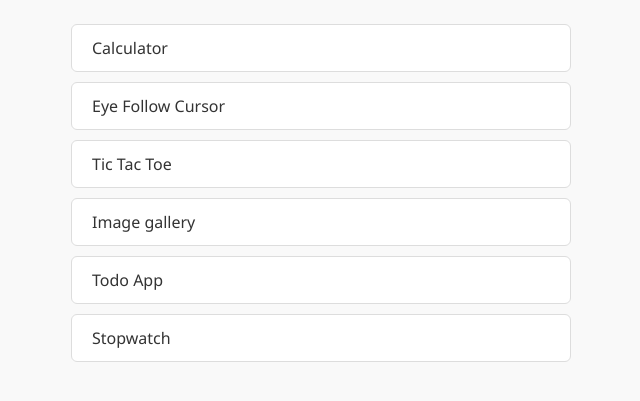
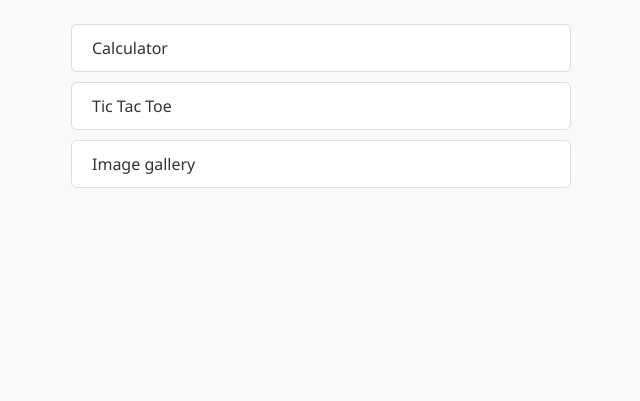
Before and after one commit to adarshbyte/js-machine-coding, a plain HTML site: page index.html in a window 1280 px wide. Shown: the part 123-524 px from the top of the page, without its empty margins (319-959 px from the left). Drawn offline with Linux system fonts and the light colour scheme.

Commit message:
removed stuff

```diff
--- a/index.html
+++ b/index.html
@@ -55,11 +55,11 @@
   <h2>JS Machine Coding Problems</h2>
   <ul>
     <li><a href="./problems/calculator/index.html">Calculator</a></li>
-    <li><a href="./problems/eyeFollowCursor/input.html">Eye Follow Cursor</a></li>
+    <!-- <li><a href="./problems/eyeFollowCursor/input.html">Eye Follow Cursor</a></li> -->
     <li><a href="./problems/tictactoe/index.html">Tic Tac Toe</a></li>
     <li><a href="./problems/imageGallery/index.html">Image gallery</a></li>
-    <li><a href="./problems/todo-app/index.html">Todo App</a></li>
-    <li><a href="./problems/stopwatch/index.html">Stopwatch</a></li>
+    <!-- <li><a href="./problems/todo-app/index.html">Todo App</a></li> -->
+    <!-- <li><a href="./problems/stopwatch/index.html">Stopwatch</a></li> -->
   </ul>
 </body>
 </html>
```
